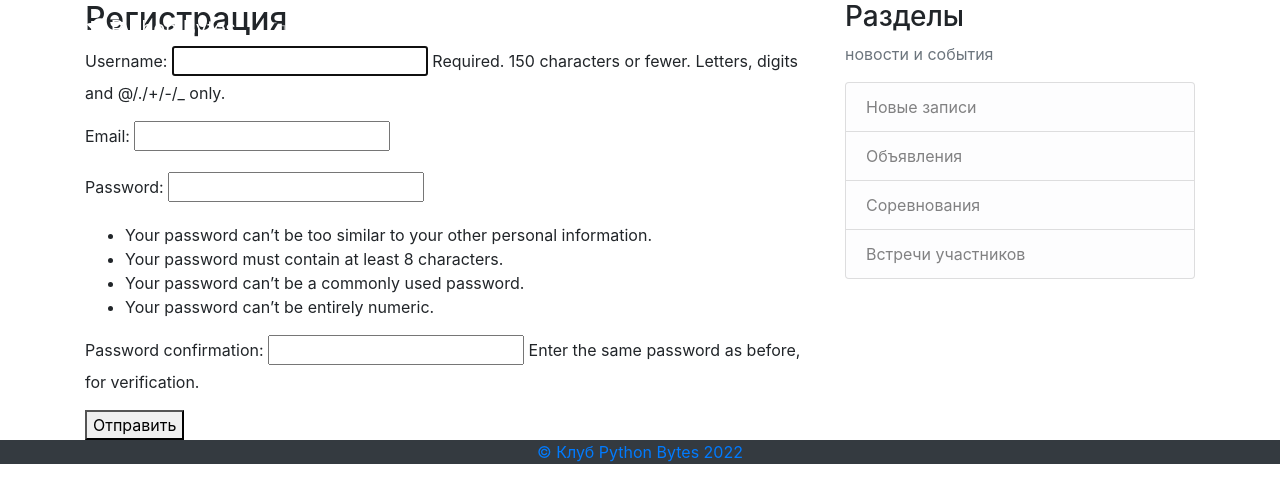
After one commit to Danek111/Labs4, a Django app: template User/templates/registration/register.html in a window 1280 px wide. The commit adds this page. Shown: the top 503 px of the page. Run offline with Django 4.2, Linux system fonts and the light colour scheme; the template is opened without the code that fills it: values that come from a table or form of the project are taken from there, others are empty; some libraries are stand-ins or nearby versions.

Commit message:
Add files via upload

```diff
--- a/Sadryev/templates/index.html
+++ b/Sadryev/templates/index.html
@@ -7,6 +7,7 @@
     <title></title>
 </head>
 <body>
+    <a href="{% url 'login' %}">Регистрация</a>
     <form method="POST" action="create/">
         {% csrf_token %}
         <p><label>Введите название Фильма</label><br><input type="text" name="name" />
@@ -33,7 +34,7 @@
             <td>{{ film.date_view  }}<b></b></td>
             <td>{{ film.actors  }}<b></b></td>
             <td>{{ category  }}<b></b></td>
-            <td><a href="edit/{{film.id}}">Изменить</a>  <a href="delete/{{film.id}}">Удалить</a></td>
+            <td><a href="edit/{{film.id}}">Изменить</a><a href="delete/{{film.id}}">Удалить</a></td>
         </tr>
         {% endfor %}
     </table>
--- /dev/null
+++ b/User/forms.py
@@ -0,0 +1,11 @@
+from django import forms
+from django.contrib.auth.models import User
+from django.contrib.auth.forms import UserCreationForm
+
+
+class UserRegisterForm(UserCreationForm):
+    email = forms.EmailField()
+
+    class Meta:
+        model = User
+        fields = ['username', 'email', 'password1', 'password2']
--- a/User/templates/base.html
+++ b/User/templates/base.html
@@ -1,18 +1,88 @@
-<!doctype  html>
-<html  lang="en">
+{% load static %}
+<!DOCTYPE html>
+<html>
 <head>
-<link  rel="stylesheet"  href="https://maxcdn.bootstrapcdn.com/bootstrap/4.0.0/css/bootstrap.min.css"  integrity="sha384-Gn5384xqQ1aoWXA+058RXPxPg6fy4IWvTNh0E263XmFcJlSAwiGgFAW/dAiS6JXm"  crossorigin="anonymous">
-<title>Authentication</title>
+
+    <!-- Обязательные мета-теги -->
+    <meta charset="utf-8">
+    <meta name="viewport" content="width=device-width, initial-scale=1, shrink-to-fit=no">
+
+    <!-- Bootstrap, иконки и шрифт -->
+     <link rel="stylesheet" href="https://maxcdn.bootstrapcdn.com/bootstrap/4.0.0/css/bootstrap.min.css" integrity="sha384-Gn5384xqQ1aoWXA+058RXPxPg6fy4IWvTNh0E263XmFcJlSAwiGgFAW/dAiS6JXm" crossorigin="anonymous">
+     <link href='http://fonts.googleapis.com/css?family=Roboto:400,100,100italic,300,300italic,400italic,500,500italic,700,700italic,900italic,900' rel='stylesheet' type='text/css'>
+     <link rel="stylesheet" type="text/css" href="{% static 'blog/main.css' %}">
+     <link href='https://unpkg.com/boxicons@2.1.2/css/boxicons.min.css' rel='stylesheet'>
+
+    {% if title %}
+        <title>Блог клуба {{ title }}</title>
+    {% else %}
+        <title>Блог клуба Python Bytes</title>
+    {% endif %}
 </head>
 <body>
-  <div  class="container">
-    <div  class="row justify-content-center">
-      <div  class="col-4">
-      <h1  class="text-center">Authentication</h1>
-      {% block main %}
-      {% endblock %}
+    <header class="site-header">
+      <nav class="navbar navbar-expand-md navbar-dark bg-blue fixed-top">
+        <div class="container">
+          <a class="navbar-brand mr-4" href="{% url 'blog-home' %}"><i class='bx bxs-rocket bx-tada-hover'></i> Python Bytes</a>
+          <button class="navbar-toggler" type="button" data-toggle="collapse" data-target="#navbarToggle" aria-controls="navbarToggle" aria-expanded="false" aria-label="Toggle navigation">
+          <span class="navbar-toggler-icon"></span>
+          </button>
+          <div class="collapse navbar-collapse" id="navbarToggle">
+            <div class="navbar-nav mr-auto">
+              <a class="nav-item nav-link " href="{% url 'blog-home' %}">Главная</a>
+              <a class="nav-item nav-link" href="{% url 'blog-about' %}">О клубе</a>
+            </div>
+            <!-- Правая часть навигационной панели -->
+            <div class="navbar-nav">
+              {% if user.is_authenticated %}
+                <a class="nav-item nav-link" href="{% url 'profile' %}">Профиль</a>
+                <a class="nav-item nav-link" href="{% url 'logout' %}">Выход</a>
+              {% else %}
+                <a class="nav-item nav-link" href="{% url 'login' %}">Вход</a>
+                <a class="nav-item nav-link" href="{% url 'register' %}">Регистрация</a>
+              {% endif %}
+            </div>
+          </div>
+        </div>
+      </nav>
+    </header>
+    <main role="main" class="container">
+      <div class="row">
+        <div class="col-md-8">
+          {% if messages %}
+            {% for message in messages %}
+              <div class="alert alert-{{ message.tags }}">
+                {{ message }}
+              </div>
+            {% endfor %}
+          {% endif %}
+          {% block content %}{% endblock %}
+        </div>
+        <div class="col-md-4">
+          <div class="content-section">
+            <h3>Разделы</h3>
+            <p class='text-muted'>новости и события
+              <ul class="list-group">
+                <li class="list-group-item list-group-item-light">Новые записи</li>
+                <li class="list-group-item list-group-item-light">Объявления</li>
+                <li class="list-group-item list-group-item-light">Соревнования</li>
+                <li class="list-group-item list-group-item-light">Встречи участников</li>
+              </ul>
+            </p>
+          </div>
+        </div>
       </div>
-    </div>
-  </div>
+
+    </main>
+    <!-- Футер закреплен внизу, независимо от количества постов на странице -->
+    <footer class="text-center bg-dark">
+      <p><a href="{% url 'blog-home' %}">© Клуб Python Bytes 2022</a></p>
+    </footer>
+
+    <!-- Дополнительные скрипты JavaScript -->
+    <!-- Сначала jQuery, затем Popper.js, последним Bootstrap JS -->
+    <script src="https://code.jquery.com/jquery-3.2.1.slim.min.js" integrity="sha384-KJ3o2DKtIkvYIK3UENzmM7KCkRr/rE9/Qpg6aAZGJwFDMVNA/GpGFF93hXpG5KkN" crossorigin="anonymous"></script>
+    <script src="https://cdnjs.cloudflare.com/ajax/libs/popper.js/1.12.9/umd/popper.min.js" integrity="sha384-ApNbgh9B+Y1QKtv3Rn7W3mgPxhU9K/ScQsAP7hUibX39j7fakFPskvXusvfa0b4Q" crossorigin="anonymous"></script>
+    <script src="https://maxcdn.bootstrapcdn.com/bootstrap/4.0.0/js/bootstrap.min.js" integrity="sha384-JZR6Spejh4U02d8jOt6vLEHfe/JQGiRRSQQxSfFWpi1MquVdAyjUar5+76PVCmYl" crossorigin="anonymous"></script>
 </body>
 </html>
--- /dev/null
+++ b/User/templates/registration/register.html
@@ -0,0 +1,12 @@
+{% extends 'base.html' %}
+
+{% block title %}Регистрация{% endblock %}
+
+{% block content %}
+    <h2>Регистрация</h2>
+    <form method="post">
+        {% csrf_token %}
+        {{ form.as_p }}
+        <button type="submit">Отправить</button>
+    </form>
+{% endblock %}
--- a/project_Sadryev/settings.py
+++ b/project_Sadryev/settings.py
@@ -27,6 +27,7 @@ INSTALLED_APPS = [
     'django.contrib.messages',
     'django.contrib.staticfiles',
     'Sadryev',
+    'crispy_forms',
 ]
 
 MIDDLEWARE = [
@@ -111,3 +112,8 @@ STATIC_URL = 'static/'
 # https://docs.djangoproject.com/en/4.1/ref/settings/#default-auto-field
 
 DEFAULT_AUTO_FIELD = 'django.db.models.BigAutoField'
+
+CRISPY_TEMPLATE_PACK = 'bootstrap4'
+
+LOGIN_URL = 'login'
+LOGOUT_URL = 'logout'
--- a/project_Sadryev/urls.py
+++ b/project_Sadryev/urls.py
@@ -1,10 +1,11 @@
 from django.urls import path,include
 from Sadryev import views
-
+from User import views as user_views
 urlpatterns = [
     path("", views.index),
     path("create/", views.create),
-    path("edit/<int:id>/", views.edit),
-    path("delete/<int:id>/", views.delete),
+    path("edit/<int:pk>/", views.edit),
+    path("delete/<int:pk>/", views.delete),
     path('accounts/', include('User.urls')),
+    path('register/', user_views.register, name='register'),
 ]
```
Also changed, not shown: Sadryev/templates/User/base.html (added, +25 -0 lines), Sadryev/templates/User/register.html (added, +21 -0 lines), Sadryev/templates/registration/login.html (added, +21 -0 lines), Sadryev/views.py (+16 -9 lines), User/views.py (+21 -2 lines).
